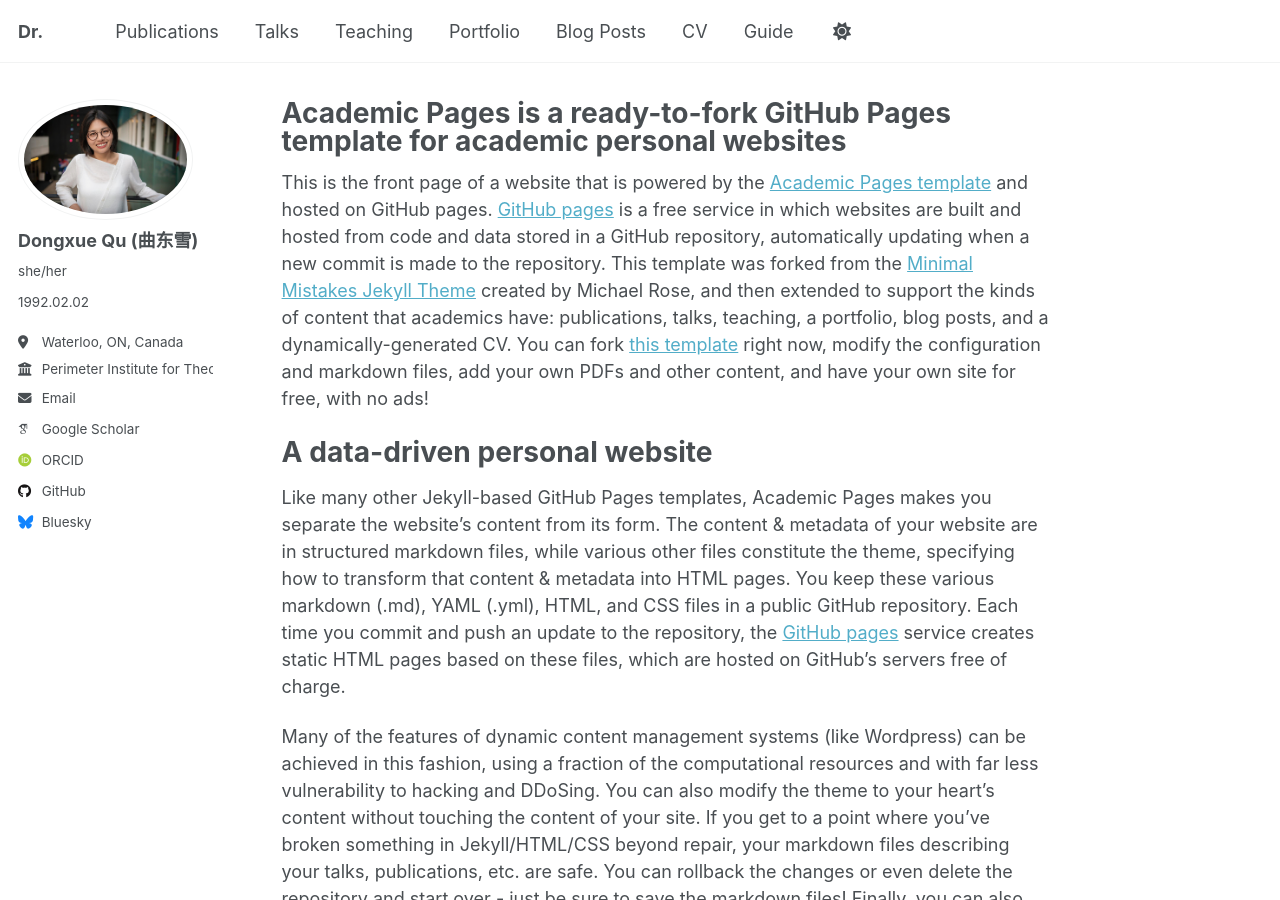
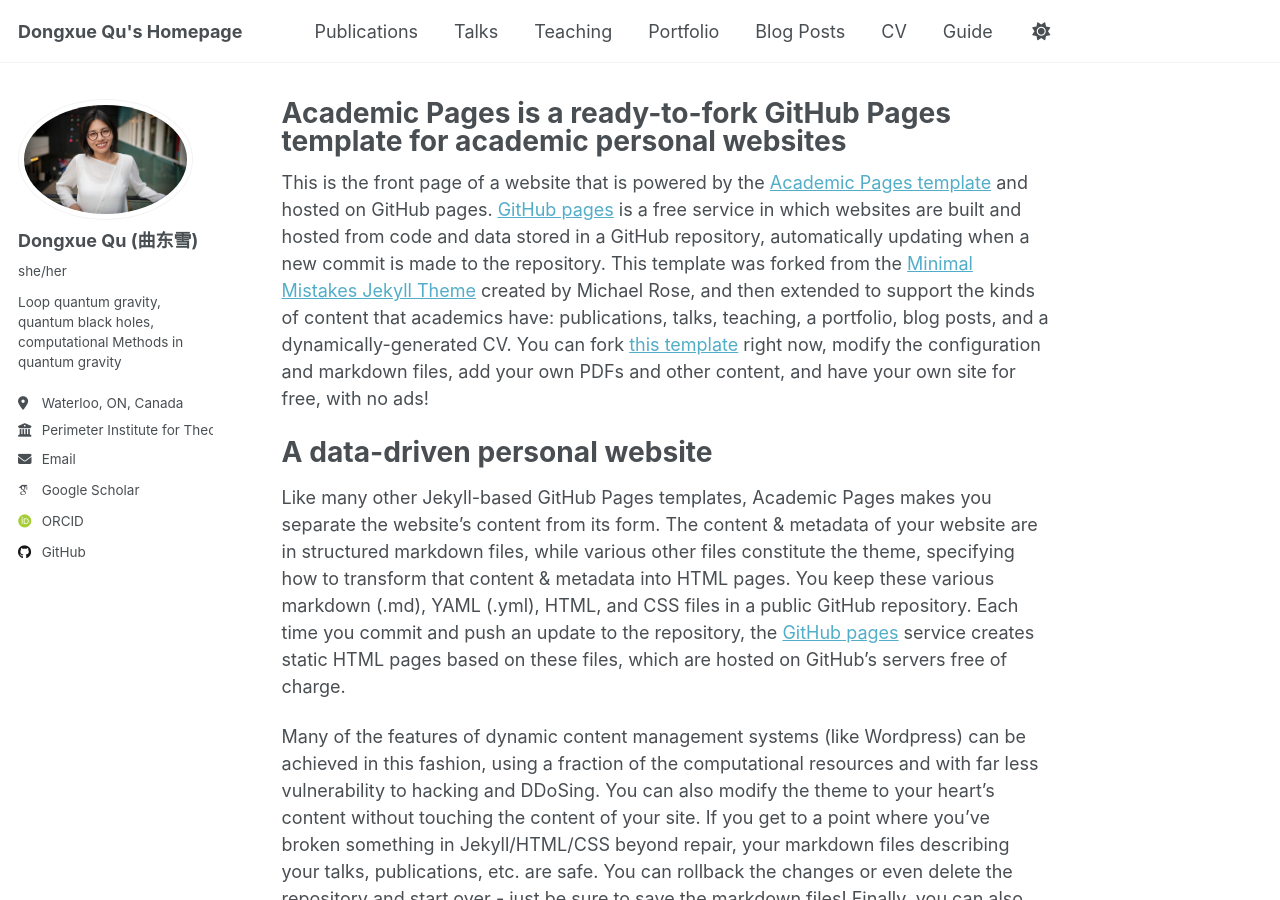
Before and after one commit to qudx54632/qudx54632.github.io, a Jekyll site: the page built from _pages/about.md, in a window 1280 px wide and 900 px high. Built offline with Jekyll 4.4.1, drawn with Linux system fonts in a browser that asks for light colours; some web fonts are replaced.

```diff
--- a/_config.yml
+++ b/_config.yml
@@ -9,7 +9,7 @@
 # Basic Site Settings
 locale                   : "Canada"
 site_theme               : "default"
-title                    : "Dr."
+title                    : "Dongxue Qu's Homepage" # the title of your site
 title_separator          : "-"
 name                     : &name "Dongxue Qu"
 description              : &description "personal description"
@@ -25,7 +25,7 @@ author:
   avatar           : "qudx.JPG"
   name             : "Dongxue Qu (曲东雪)"
   pronouns         : "she/her"
-  bio              : "1992.02.02"
+  bio              : "Loop quantum gravity, quantum black holes, computational Methods in quantum gravity"
   location         : "Waterloo, ON, Canada"
   employer         : "Perimeter Institute for Theoretical Physics"
   email            : "dqu@perimeterinsitute.ca"
@@ -39,12 +39,12 @@ author:
   bitbucket        : # Username - Update with your username on the site
   codepen          : # Username
   dribbble         : # Username
-  github           : "academicpages"
+  github           : "https://github.com/qudx54632"
   kaggle           : # Username
   stackoverflow    : # User number or user number and name (i.e., use "1" or "1/jeff-atwood")
 
   # Social media
-  bluesky          : "bsky.app" # Replace this with you Bluesky username
+  bluesky          : # # Replace this with you Bluesky username
   facebook         : # Username
   flickr           : # Username
   foursquare       : # Username
```
